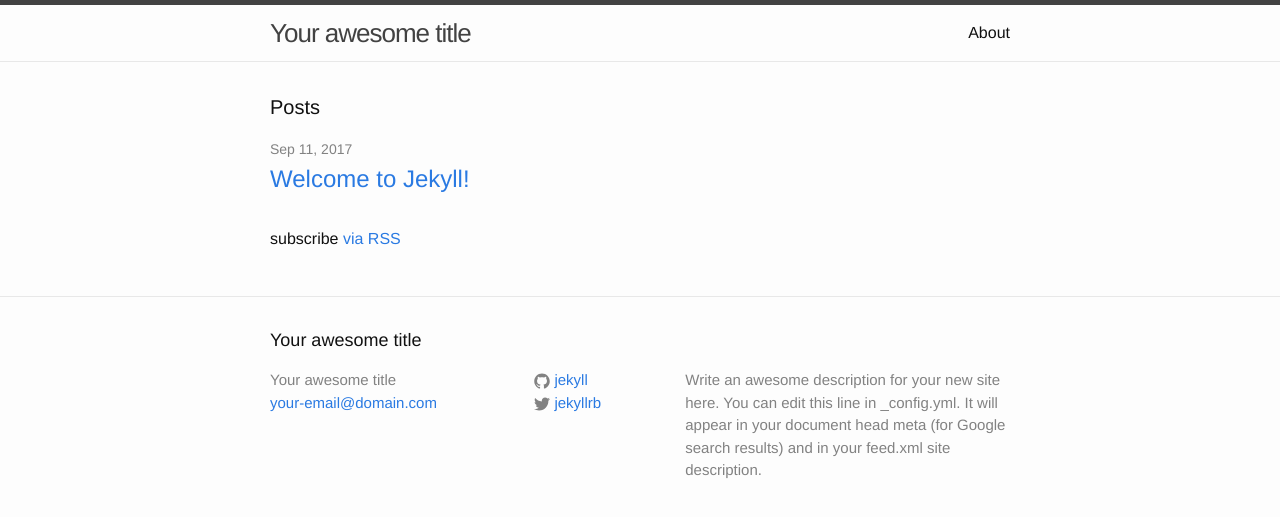
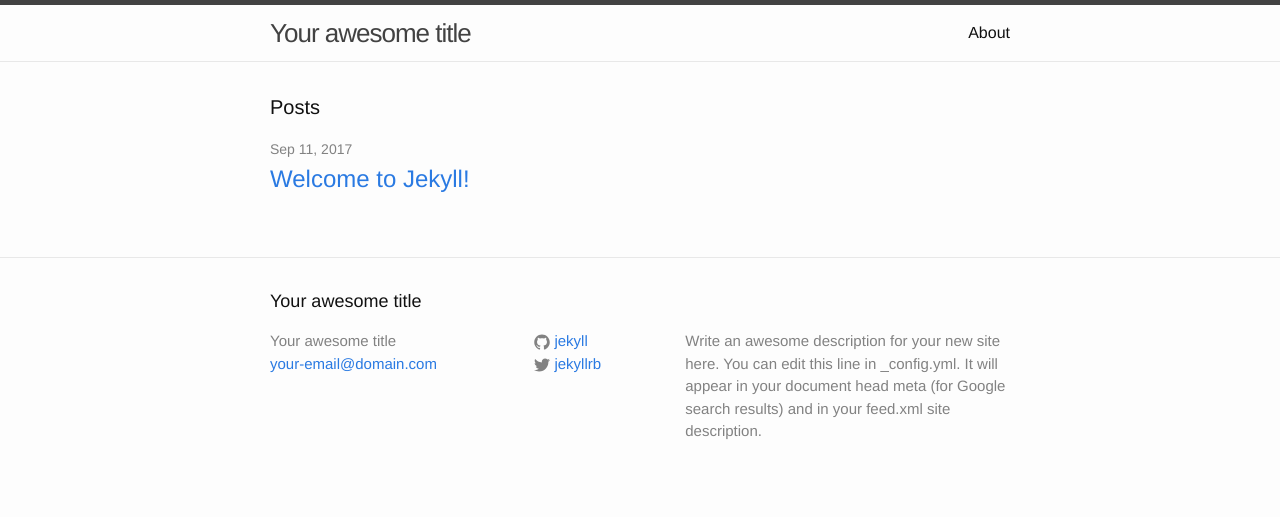
Before and after one commit to JacOng17/JacOng17.github.io, a Jekyll site: the page built from index.html, in a window 1280 px wide. Shown: the top 517 px of the page. Built offline with Jekyll 4.4.1, drawn with Linux system fonts in a browser that asks for light colours.

Commit message:
Update index.html

```diff
--- a/index.html
+++ b/index.html
@@ -18,6 +18,6 @@
     {% endfor %}
   </ul>
 
-  <p class="rss-subscribe">subscribe <a href="{{ "/feed.xml" | prepend: site.baseurl }}">via RSS</a></p>
+  <!--  RSS Subscription <p class="rss-subscribe">subscribe <a href="{{ "/feed.xml" | prepend: site.baseurl }}">via RSS</a></p> -->
 
 </div>
```
